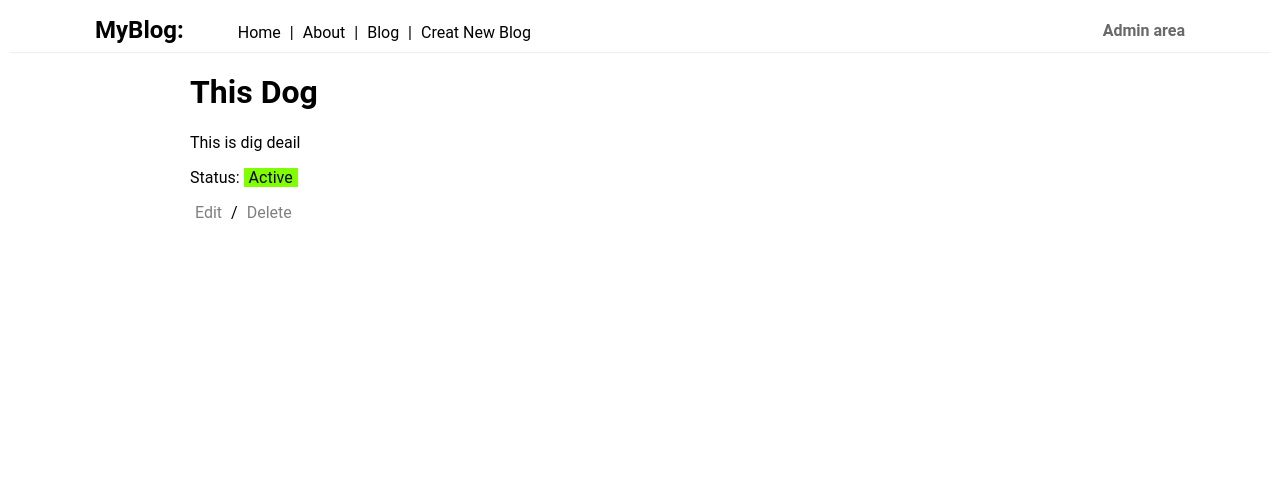
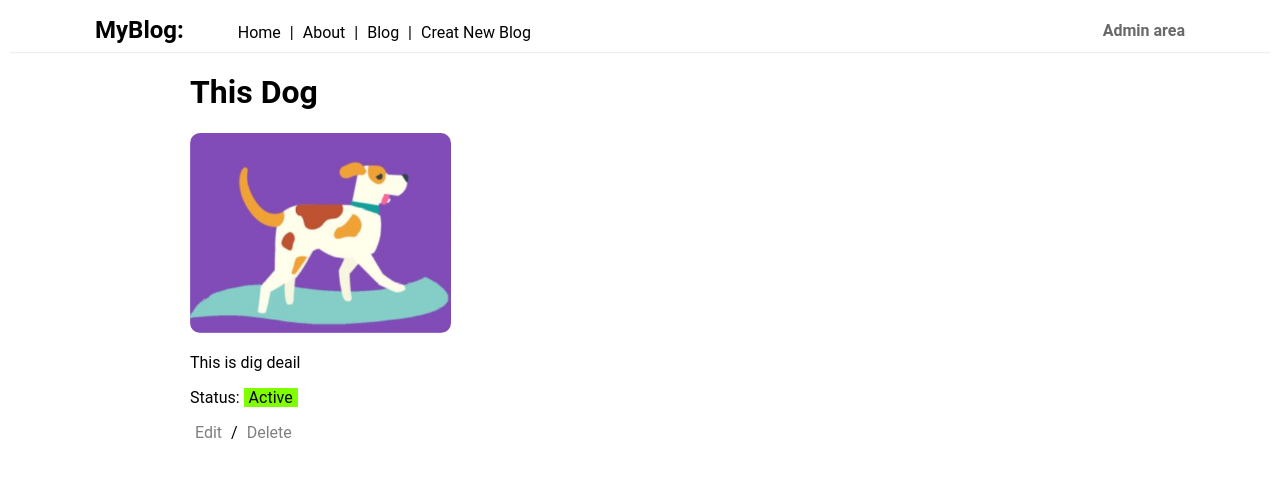
Before and after one commit to sandnima/Simple-blog-with-Django, a Django app: page /blog/1/ in a window 1280 px wide. Shown: the top 478 px of the page. Run offline with Django 3.2, Linux system fonts and the light colour scheme; data comes from the database, SQL or seed files in the repository; both versions use the stored data as it was after the commit.

Commit message:
Banner image feature added

```diff
--- a/SimpleBlog/settings.py
+++ b/SimpleBlog/settings.py
@@ -123,4 +123,4 @@ USE_TZ = True
 STATIC_URL = '/static/'
 
 MEDIA_ROOT = os.path.join(BASE_DIR, 'uploads')
-MEDIA_URL = 'files/'
+MEDIA_URL = '/files/'
--- a/SimpleBlog/urls.py
+++ b/SimpleBlog/urls.py
@@ -15,6 +15,8 @@ Including another URLconf
 """
 from django.contrib import admin
 from django.urls import include, path
+from django.conf.urls.static import static
+from django.conf import settings
 
 from pages.views import home_view, about_view
 
@@ -22,4 +24,4 @@ urlpatterns = [
     path('admin/', admin.site.urls),
     path('blog/', include('blog.urls')),
     path('', include('pages.urls')),
-]
+] + static(settings.MEDIA_URL, document_root=settings.MEDIA_ROOT)
--- a/blog/models.py
+++ b/blog/models.py
@@ -6,6 +6,7 @@ class Article(models.Model):
     title = models.CharField(max_length=120)
     content = models.TextField()
     active = models.BooleanField(default=True)
+    image = models.ImageField(upload_to='banners')
 
     def get_absolute_url(self):
         return reverse("blog:detail", kwargs={"id": self.id})
--- a/blog/templates/blog/detail.html
+++ b/blog/templates/blog/detail.html
@@ -3,6 +3,7 @@
 {% block content %}
 
     <h1>{{ object.title }}</h1>
+    <img class="banner" src="{{ object.image.url }}" alt="{{ object.title }}">
     <p>{{ object.content }}</p>
     <p>Status: {% if object.active %} <span class="active">Active</span> {% endif %}</p>
 
--- a/templates/base.html
+++ b/templates/base.html
@@ -54,6 +54,12 @@
             color: dimgrey;
             font-weight: bold;
         }
+        .banner {
+            height: 200px;
+            overflow: hidden;
+            object-fit: cover;
+            border-radius: 10px;
+        }
     </style>
 </head>
 <body>
```
Also changed, not shown: blog/migrations/0002_article_image.py (added), blog/migrations/0003_auto_20210621_1745.py (added), db.sqlite3, uploads/banners/Annotation_2020-10-15_172640.jpg (added), uploads/profile-update-program.jpg (added).
